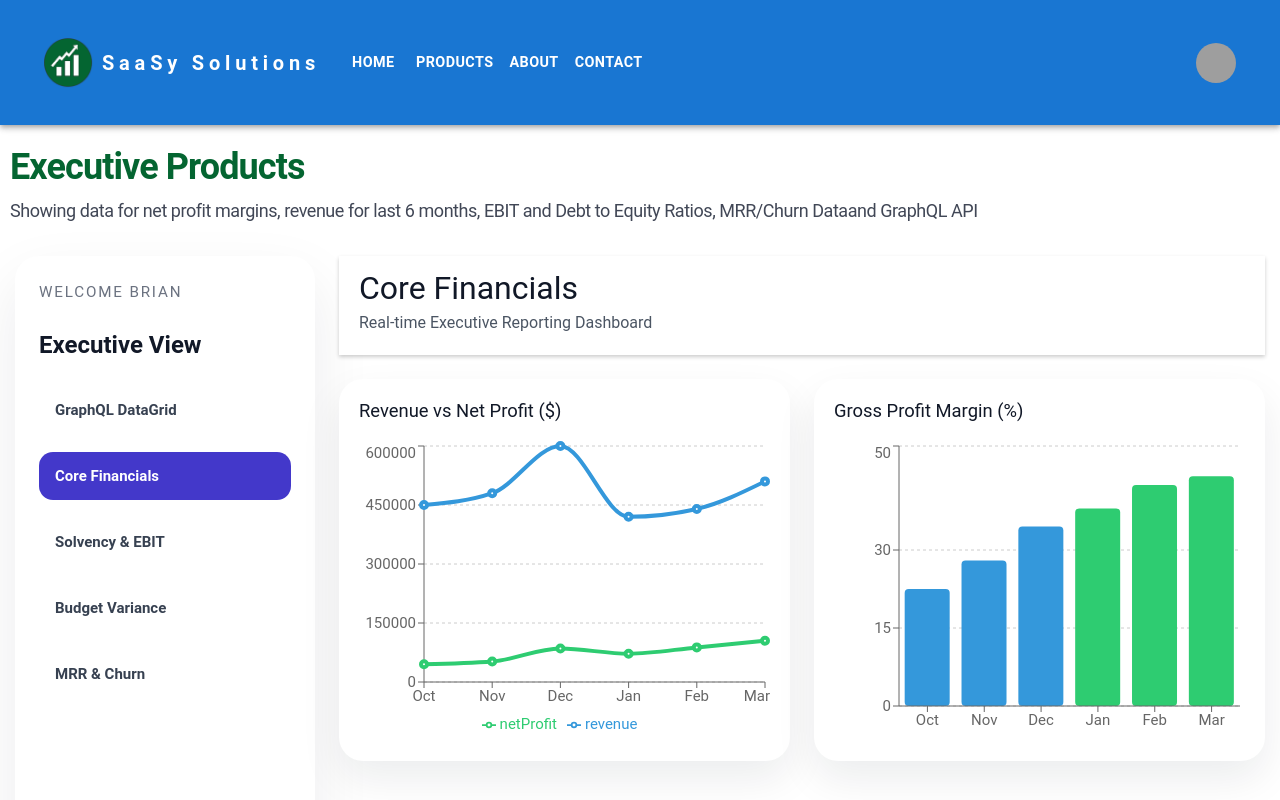
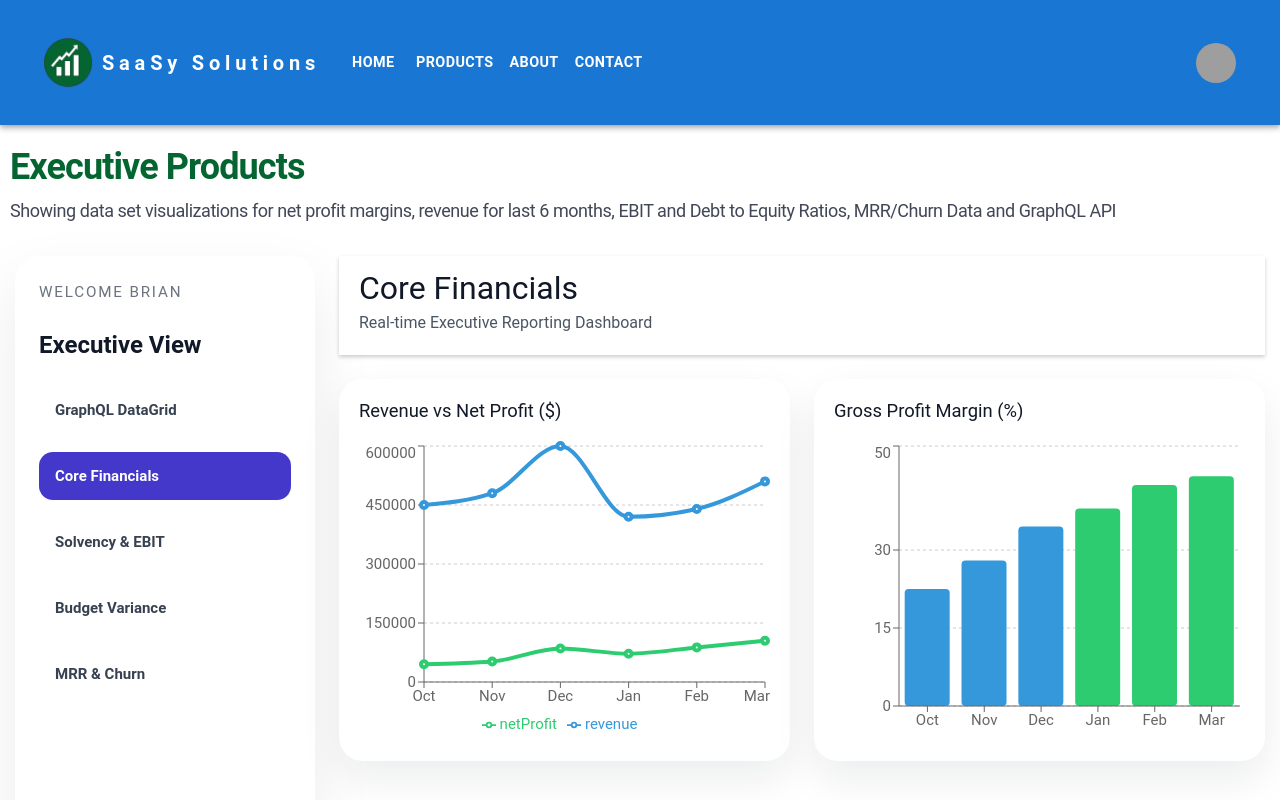
Before and after one commit to SurfBDeployments/SaasySolutions, a Next.js app: page /products in a window 1280 px wide. Shown: the top 800 px of the page. Built offline with nearby package versions, Linux system fonts and the light colour scheme; grey boxes are pictures that could not be loaded.

Commit message:
text update

```diff
--- a/app/products/page.tsx
+++ b/app/products/page.tsx
@@ -19,7 +19,7 @@ export default function Home() {
         <div className="max-w-7xl mx-auto">
           <div className='maincontent'>
             <h1 className="max-w-m text-4xl font-semibold leading-10 tracking-tight text-black dark:text-cyan-800" style={{ textAlign: "left" }}>Executive Products</h1>
-            <h5 className="max-w-m text-3xl font-condensed-light leading-10 tracking-tight text-black dark:text-slate-800" style={{ textAlign: "left", marginBottom: '20px' }}>Showing data for net profit margins, revenue for last 6 months, EBIT and Debt to Equity Ratios, MRR/Churn Dataand GraphQL API</h5>
+            <h5 className="max-w-m text-3xl font-condensed-light leading-10 tracking-tight text-black dark:text-slate-800" style={{ textAlign: "left", marginBottom: '20px' }}>Showing data set visualizations for net profit margins, revenue for last 6 months, EBIT and Debt to Equity Ratios, MRR/Churn Data and GraphQL API</h5>
 
             <MasterDashboard />
 
```
